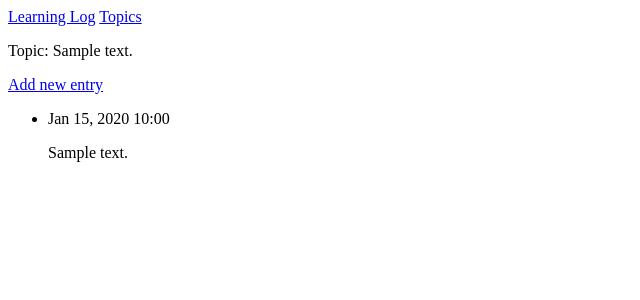
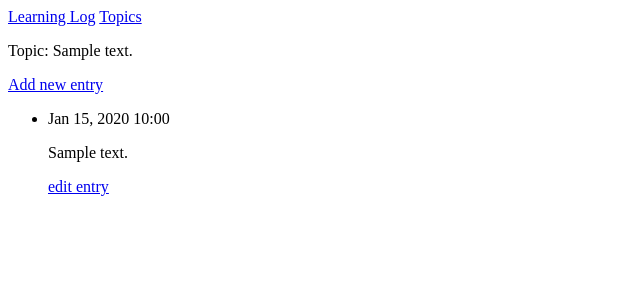
Before and after one commit to alanctnk/LearningLog, a Django app: page /topics/1 in a window 1280 px wide. Shown: the top 300 px of the page, without its empty margins (0-640 px from the left). Run offline with Django 4.2, Linux system fonts and the light colour scheme; tables that the repository leaves empty hold one stand-in row (values such as "Sample post").

Commit message:
Editing entry with POST method

```diff
--- a/logs/templates/logs/topic.html
+++ b/logs/templates/logs/topic.html
@@ -8,6 +8,7 @@
   <li>
     <p>{{ entry.date_added|date:'M d, Y H:i' }}</p>
     <p>{{ entry.text|linebreaks }}</p>
+    <p><a href="{% url 'logs:edit_entry' entry.id %}">edit entry</a></p>
   </li>
   {% empty %}
   <li>There are no entries for this topic yet.</li>
--- a/logs/urls.py
+++ b/logs/urls.py
@@ -12,4 +12,5 @@ urlpatterns = [
     path("topics/<int:pk>", views.topic, name="topic"),
     path("new_topic/", views.new_topic, name="new_topic"),
     path("new_entry/<int:pk>", views.new_entry, name="new_entry"),
+    path("edit_entry/<int:pk>", views.edit_entry, name="edit_entry"),
 ]
--- a/logs/views.py
+++ b/logs/views.py
@@ -2,7 +2,7 @@ from django.shortcuts import render
 from django.http import HttpResponseRedirect
 from django.urls import reverse
 
-from .models import Topic
+from .models import Entry, Topic
 from .forms import EntryForm, TopicForm
 
 
@@ -67,3 +67,25 @@ def new_entry(request, pk):
             return HttpResponseRedirect(reverse("logs:topic", args=[pk]))
     context = {"topic": topic, "form": form}
     return render(request, "logs/new_entry.html", context)
+
+
+def edit_entry(request, pk):
+    """Edita uma entrada existente."""
+
+    entry = Entry.objects.get(id=pk)
+    topic = entry.topic
+    if request.method != "POST":
+        # Requisição inicial; preenche previamente o formulário
+
+        form = EntryForm(instance=entry)
+    else:
+        # Dados de POST submetidos; processa os dados
+
+        form = EntryForm(instance=entry, data=request.POST)
+        if form.is_valid():
+
+            form.save()
+
+            return HttpResponseRedirect(reverse("logs:topic", args=[topic.id]))
+    context = {"entry": entry, "topic": topic, "form": form}
+    return render(request, "logs/edit_entry.html", context)
```
Also changed, not shown: logs/templates/logs/edit_entry.html (added, +10 -0 lines).
